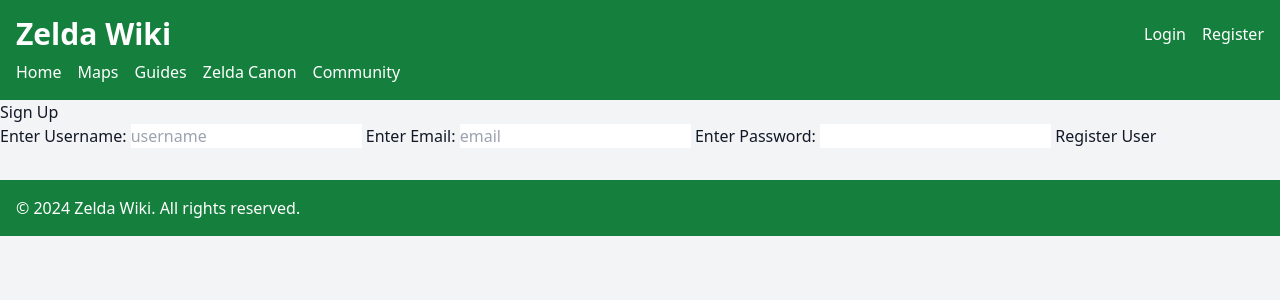
After one commit to tul51522/Zelda-Wiki, a Flask app: page /register in a window 1280 px wide. The commit adds this page. Shown: the top 300 px of the page. Run offline with Flask 3, Linux system fonts and the light colour scheme; some libraries are stand-ins or nearby versions.

Commit message:
basic user authentication

```diff
--- a/app.py
+++ b/app.py
@@ -1,13 +1,17 @@
-from flask import Flask, request, render_template, session, redirect, url_for
+from flask import Flask, request, render_template, session, redirect, url_for, flash
 import random
 import string
+import secrets
 from flask import Flask, jsonify
 from flask_mysqldb import MySQL
-
-
+from flask_login import LoginManager, login_user, UserMixin, logout_user, user_logged_out, user_unauthorized, login_required, current_user
+from argon2 import PasswordHasher
+from argon2.exceptions import VerificationError
 
 app = Flask(__name__, template_folder='templates')
-app.secret_key = "SOME_KEY"
+app.secret_key = secrets.token_hex(32)
+
+login_manager = LoginManager(app)
 
 
 app.config['MYSQL_HOST'] = 'localhost'
@@ -17,6 +21,21 @@
 
 mysql = MySQL()
 mysql.init_app(app)
+
+@login_manager.unauthorized_handler
+def unauthorized():
+    flash("Please login to create an article")
+    return redirect(url_for('login'))
+
+@login_manager.user_loader
+def load_user(user_id):
+    cursor = mysql.connection.cursor()
+    cursor.execute('''SELECT * FROM USERS WHERE id = %s''', (user_id,))
+    user = cursor.fetchone()
+    cursor.close()
+    if user:
+        return User(id=user[0], username=user[1], email=user[2])
+    return None
 
 @app.route('/')
 def index():
@@ -74,7 +93,9 @@
     return render_template('community.html')
 
 @app.route('/newarticle', methods=["GET", "POST"])
+@login_required
 def newarticle():
+
     if request.method == "POST":
        cursor = mysql.connection.cursor()
        article_subject = request.form.get("asubject")
@@ -83,7 +104,7 @@
        articletype = request.form.get("articletype")
        articleinfo = request.form.get("info")
        guidetype = request.form.get("guidetype")
-       cursor.execute(''' INSERT INTO articles VALUES(%s,%s, %s, 1, %s, %s, %s)''',(article_subject, imageurl, content, articletype, articleinfo, guidetype))
+       cursor.execute(''' INSERT INTO articles VALUES(%s,%s, %s, %s, %s, %s, %s)''',(article_subject, imageurl, content, current_user.get_id(), articletype, articleinfo, guidetype))
        mysql.connection.commit()
        cursor.close()
        return redirect(url_for('index'))
@@ -97,5 +118,75 @@
     articleinfo = cursor.fetchone()
     return render_template('displayarticle.html', info=articleinfo)
 
+@app.route('/login', methods=["GET", "POST"])
+def login():
+    if(request.method == "POST"):
+        cursor = mysql.connection.cursor()
+        ph = PasswordHasher(hash_len = 64)
+        username = request.form.get("username")
+        password = request.form.get("password")
+
+        cursor.execute('''SELECT * FROM USERS WHERE USERNAME = %s''',(username,))
+        user = cursor.fetchone()
+        if not user:
+            flash("Username doesn't exist")
+            return redirect(url_for('login'))
+
+        try:
+            # Verify the password using argon2
+            if ph.verify(user[3], password):
+                flash("Login Successful")
+                userObj = User(id = user[0], email=user[2], username=user[1])
+                login_user(userObj)
+                return redirect(url_for('login'))
+        except VerificationError:
+            flash("Login Failed: Incorrect password")
+            return redirect(url_for('login'))
+
+
+    return render_template('login.html')
+
+@app.route('/register', methods=["GET", "POST"])
+def register():
+    if(request.method == "POST"):
+        cursor = mysql.connection.cursor()
+        ph = PasswordHasher(hash_len=64)
+        email = request.form.get("email")
+        username = request.form.get("username")
+        password = request.form.get("password")
+        cursor.execute(''' SELECT * FROM USERS WHERE EMAIL = %s''',(email,))
+        user = cursor.fetchone()
+        if user:
+            flash('Email is already in use', 'danger')
+            return redirect(url_for('register'))
+        cursor.execute('''SELECT * FROM USERS WHERE USERNAME = %s''',(username,))
+        user = cursor.fetchone()
+        if user:
+            flash('Username is already in use', 'danger')
+            return render_template('register.html')
+        cursor.execute('''INSERT INTO USERS (USERNAME, EMAIL, PASS_HASH) VALUES(%s, %s, %s)''',(username, email, ph.hash(password),))
+        mysql.connection.commit()
+        cursor.close()
+        flash('Registration successful!\nPlease log in.', 'success')
+        return redirect(url_for('login'))
+    return render_template('register.html')
+
+@app.route('/logout')
+def logout():
+    logout_user()
+    flash('You have successfully been logged out')
+    return redirect(url_for('index'))
+
+class User(UserMixin):
+    def __init__(self, id, username, email):
+        self.id = id
+        self.username = username
+        self.email = email
+
+    def get_id(self):
+        return str(self.id)
+
+
+
 if __name__ == "__main__":
     app.run(port=8080, debug=True)
--- a/templates/base.html
+++ b/templates/base.html
@@ -9,9 +9,26 @@
 </head>
 <body class="bg-gray-100 text-gray-900">
     <header class="bg-green-700 text-white p-4">
+        <!-- Container for title and navigation, using flex layout -->
+        <div class="flex justify-between items-center">
+            <h1 class="text-3xl font-bold">Zelda Wiki</h1>
 
-        <h1 class="text-3xl font-bold">Zelda Wiki</h1>
-        <nav class="mt-2">
+            <!-- Right-aligned navigation (Login, Logout, etc.) -->
+            <nav class="flex space-x-4">
+                <ul class="flex space-x-4">
+                    {% if current_user.is_authenticated %}
+                        <li><a href="/profile" class="hover:underline">Profile</a></li>
+                        <li><a href="/logout" class="hover:underline">Logout</a></li>
+                    {% else %}
+                        <li><a href="/login" class="hover:underline">Login</a></li>
+                        <li><a href="/register" class="hover:underline">Register</a></li>
+                    {% endif %}
+                </ul>
+            </nav>
+        </div>
+
+        <!-- Main navigation under the title (Home, Maps, Guides, etc.) -->
+        <nav class="flex space-x-4 mt-2">
             <ul class="flex space-x-4">
                 <li><a href="/" class="hover:underline">Home</a></li>
                 <li><a href="/maps" class="hover:underline">Maps</a></li>
@@ -22,6 +39,7 @@
         </nav>
     </header>
 
+
     {% block content %}
 
     {% endblock %}
--- /dev/null
+++ b/templates/register.html
@@ -0,0 +1,26 @@
+{% extends 'base.html'%}
+
+{% block content %}
+    <h1>Sign Up</h1>
+    {% with messages = get_flashed_messages(with_categories=true) %}
+    {% if messages %}
+        <ul class="flashes">
+        {% for category, message in messages %}
+        <li class="{{ category }}">{{ message }}</li>
+        {% endfor %}
+        </ul>
+    {% endif %}
+    {% endwith %}
+    <div>
+        <form action="{{ url_for('register')}}" method="post">
+            <label for="username">Enter Username: </label>
+            <input type="text" id="username" name="username" placeholder="username">
+            <label for="email">Enter Email: </label>
+            <input type="email" id="email" name="email" placeholder="email">
+            <label for="password">Enter Password: </label>
+            <input type="password" id="password" name="password">
+        <button type="submit">Register User</button>
+
+    </div>
+
+{% endblock %}
```
Also changed, not shown: templates/index.html (+9 -0 lines), templates/login.html (added, +25 -0 lines), models.py (added).
